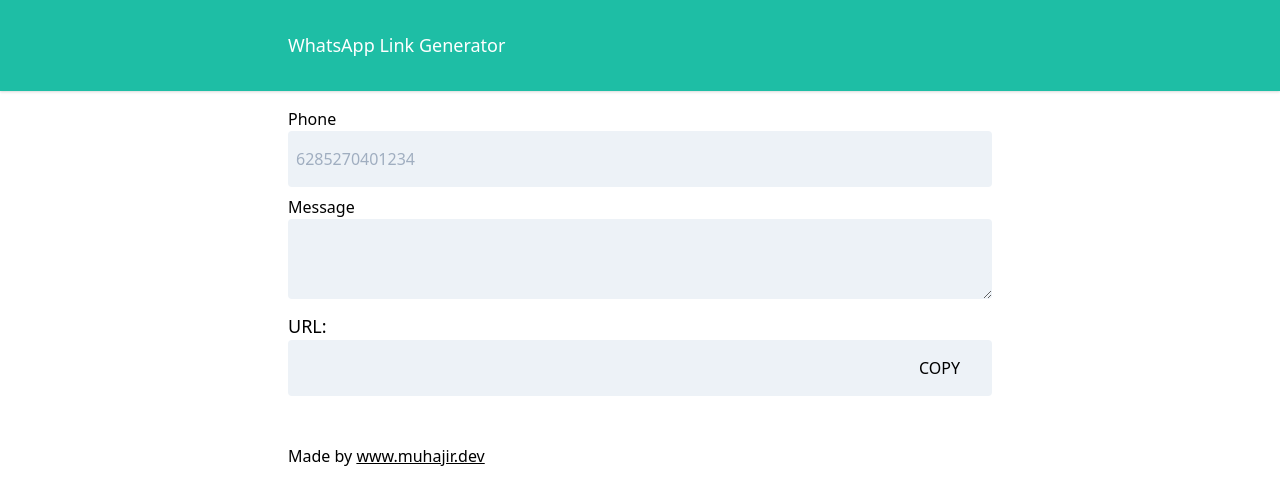
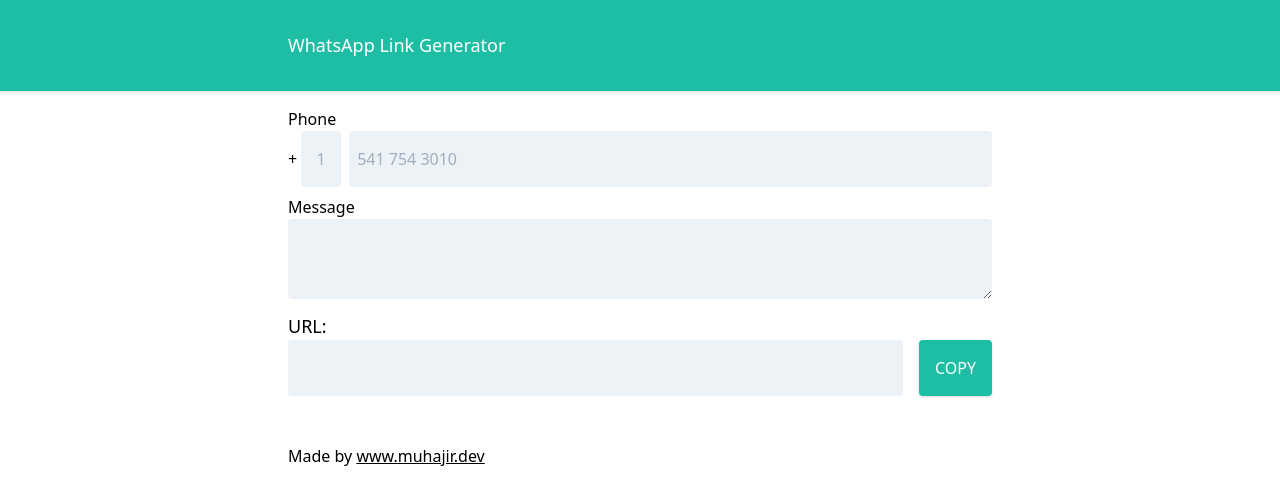
Before and after one commit to muhajirdev/whatsapp-link-generator, a Next.js app: page / in a window 1280 px wide. Shown: the top 504 px of the page. Built offline with nearby package versions, Linux system fonts and the light colour scheme.

Commit message:
feat: improve UX

```diff
--- a/pages/index.tsx
+++ b/pages/index.tsx
@@ -3,16 +3,21 @@
 
 const Home = () => {
   const [phone, setPhone] = useState("");
+  const [country, setCountry] = useState("");
   const [text, setText] = useState("");
 
+  const trimmedPhone = phone.replace(/\s/g, "").replace(/-/g, "");
+
   const url =
-    phone && `https://wa.me/${phone}?text=${encodeURIComponent(text)}`;
+    phone &&
+    `https://wa.me/${country}${trimmedPhone}?text=${encodeURIComponent(text)}`;
 
   const copyUrl = () => {
     const el = document.getElementById("url");
     if (el) {
       (el as HTMLInputElement).select();
       document.execCommand("copy");
+      alert("URL copied");
     }
   };
 
@@ -21,14 +26,25 @@
       <div className="max-w-3xl mx-auto py-4 px-8">
         <div className="mb-2">
           <label className="mb-4">Phone</label>
+          <div className="flex items-center">
+            <span className="mr-1">+</span>
+            <input
+              type="tel"
+              name="phone"
+              className="input w-10 mr-2 text-center truncate"
+              placeholder="1"
+              value={country}
+              onChange={e => setCountry(e.target.value)}
+            />
             <input
               type="tel"
               name="phone"
               className="input"
-            placeholder="6285270401234"
+              placeholder="541 754 3010"
               value={phone}
               onChange={e => setPhone(e.target.value)}
             />
+          </div>
         </div>
         <div className="mb-2">
           <label>Message</label>
@@ -40,14 +56,21 @@
           />
         </div>
         <div className="text-lg">URL:</div>
-        <div className="relative cursor-pointer" onClick={copyUrl}>
+        <div className="cursor-pointer">
+          <div className="flex items-center">
             <input
               id="url"
               className="input cursor-pointer"
               value={url}
               disabled
             />
-          <span className="absolute right-0 mr-8 mt-4">COPY</span>
+            <button
+              className="ml-4 shadow px-4 py-4 rounded bg-whatsapp text-white"
+              onClick={copyUrl}
+            >
+              COPY
+            </button>
+          </div>
         </div>
         <div className="mt-12">
           Made by{" "}
```
Lines whose indentation alone changed are shown as unchanged.
